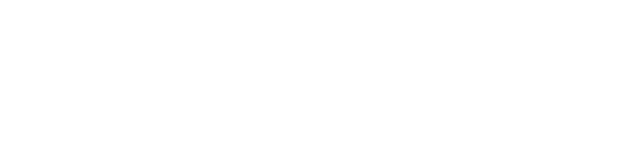
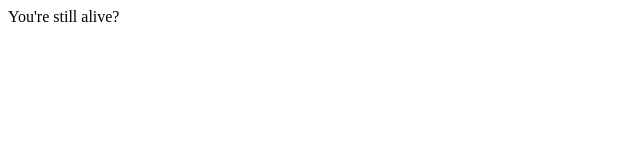
Before and after one commit to jscholar/forkify-app, a website built with webpack: page src/index.html in a window 1280 px wide. Shown: the whole page, without its empty margins (0-640 px from the left). Built offline with nearby package versions, Linux system fonts and the light colour scheme.

Commit message:
Updated index.html

```diff
--- a/src/index.html
+++ b/src/index.html
@@ -7,6 +7,6 @@
     <title>Forkify -dev</title>
 </head>
 <body>
-
+    You're still alive?
 </body>
 </html>
```
